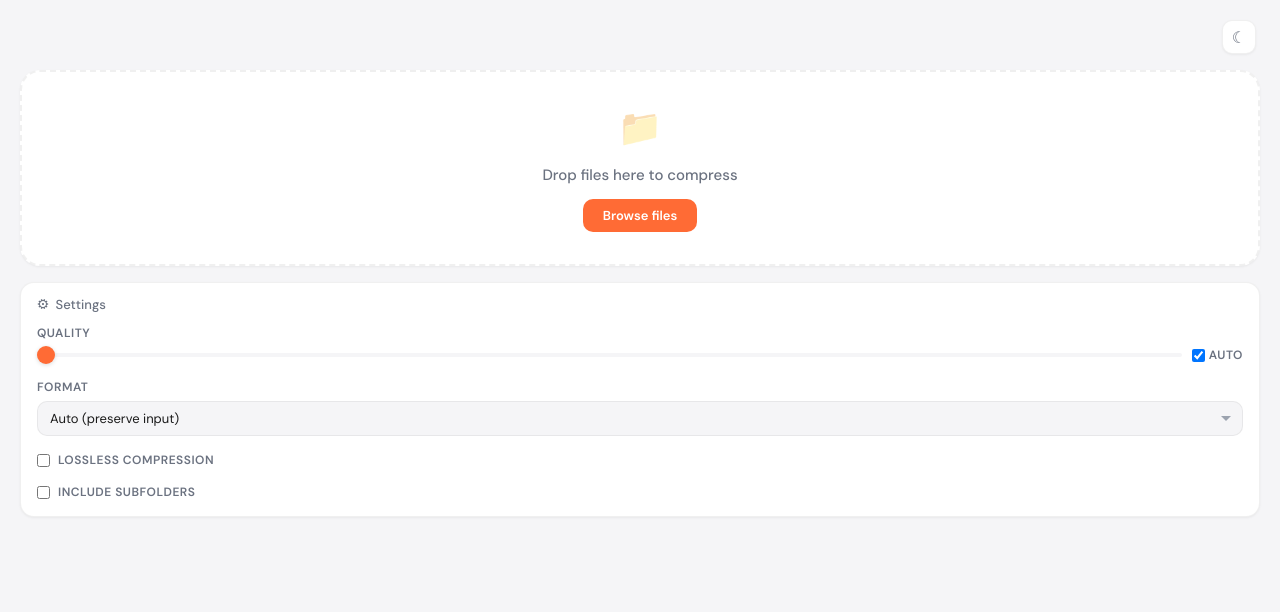
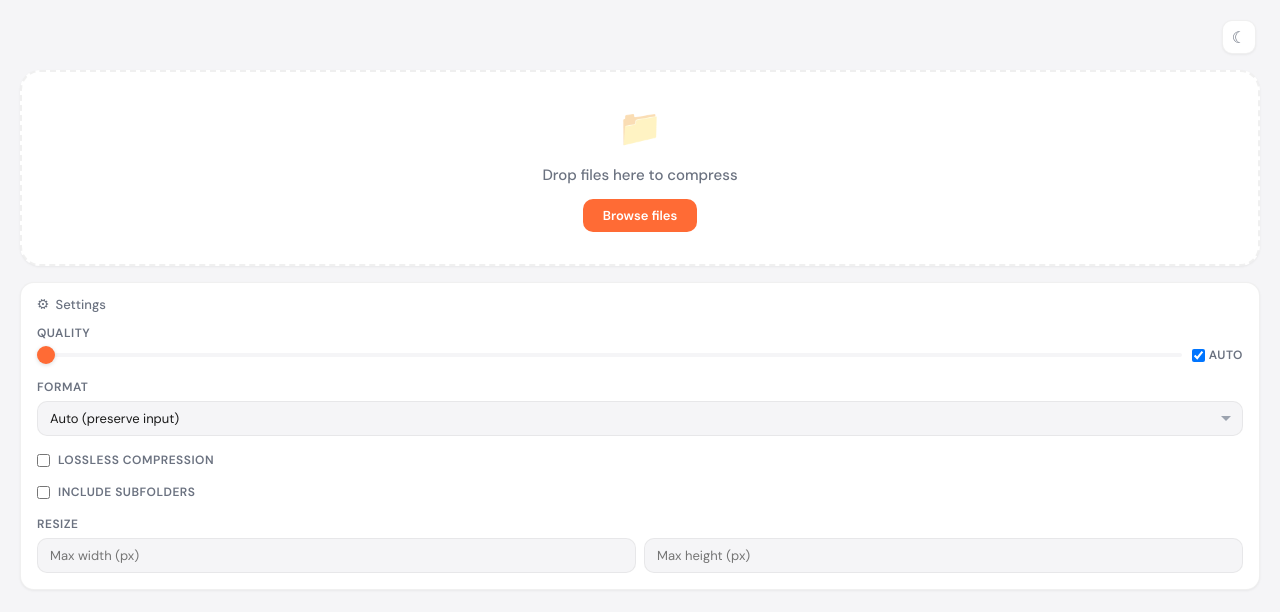
Before and after one commit to MikeDre/squish-desktop, a React (Vite) app: page / in a window 1280 px wide. Both pictures are taken after a click on the button "Settings". Shown: the top 612 px of the page. Built offline with nearby package versions, Linux system fonts and the light colour scheme.

Commit message:
✨ Added: resize card with max width and max height inputs [main]

```diff
--- a/src/components/SettingsPanel.css
+++ b/src/components/SettingsPanel.css
@@ -147,3 +147,26 @@
   color: var(--text-primary);
   cursor: pointer;
 }
+
+.settings-panel__resize-row {
+  display: flex;
+  gap: 8px;
+}
+
+.settings-panel__resize-row input[type="number"] {
+  flex: 1;
+  padding: 8px 12px;
+  background: var(--bg-input);
+  border: 1px solid var(--border);
+  border-radius: var(--radius-sm);
+  font-family: inherit;
+  font-size: 13px;
+  color: var(--text-primary);
+  transition: border-color var(--transition);
+}
+
+.settings-panel__resize-row input[type="number"]:focus {
+  outline: none;
+  border-color: var(--accent);
+  box-shadow: 0 0 0 3px var(--accent-light);
+}
--- a/src/components/SettingsPanel.tsx
+++ b/src/components/SettingsPanel.tsx
@@ -101,6 +101,38 @@
               Include subfolders
             </label>
           </div>
+
+          <div className="settings-panel__field">
+            <label>Resize</label>
+            <div className="settings-panel__resize-row">
+              <input
+                type="number"
+                min="1"
+                placeholder="Max width (px)"
+                aria-label="Max width"
+                value={settings.maxWidth ?? ""}
+                onChange={(e) => {
+                  const raw = e.target.value;
+                  if (raw === "") return onChange({ maxWidth: null });
+                  const n = parseInt(raw, 10);
+                  onChange({ maxWidth: Number.isNaN(n) ? null : n });
+                }}
+              />
+              <input
+                type="number"
+                min="1"
+                placeholder="Max height (px)"
+                aria-label="Max height"
+                value={settings.maxHeight ?? ""}
+                onChange={(e) => {
+                  const raw = e.target.value;
+                  if (raw === "") return onChange({ maxHeight: null });
+                  const n = parseInt(raw, 10);
+                  onChange({ maxHeight: Number.isNaN(n) ? null : n });
+                }}
+              />
+            </div>
+          </div>
         </div>
       )}
     </div>
```
Also changed, not shown: 1 other file (tests, documents, lock files or other folders).
